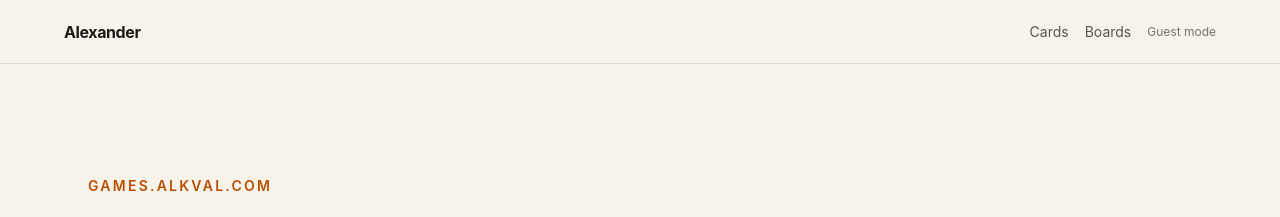
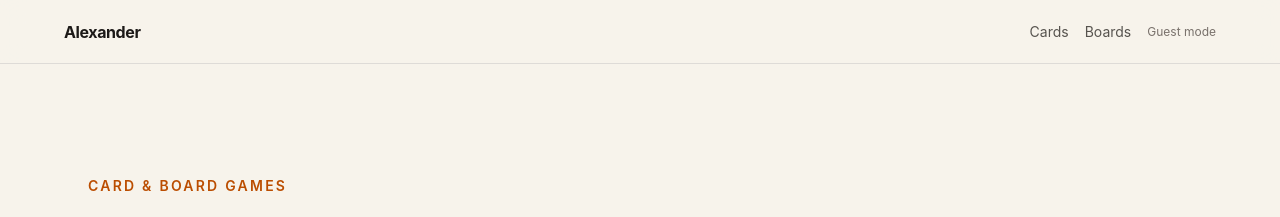
Before and after one commit to alkval/games-platform, a React (Vite) app: page / in a window 1280 px wide. Shown: the top 217 px of the page. Built offline with nearby package versions, Linux system fonts and the light colour scheme; no server answers; what boardgame.io would draw is missing.

Commit message:
remove the domain from the homepage branding

```diff
--- a/src/client/pages/HomePage.tsx
+++ b/src/client/pages/HomePage.tsx
@@ -5,7 +5,7 @@ export function HomePage() {
   return (
     <main className="mx-auto max-w-6xl px-6 py-20 sm:py-28">
       <motion.div initial={{ opacity: 0, y: 16 }} animate={{ opacity: 1, y: 0 }} transition={{ duration: 0.45 }}>
-        <p className="mb-4 text-sm font-semibold uppercase tracking-[0.16em] text-amber-700">games.alkval.com</p>
+        <p className="mb-4 text-sm font-semibold uppercase tracking-[0.16em] text-amber-700">Card &amp; board games</p>
         <h1 className="max-w-4xl text-5xl font-bold tracking-tight sm:text-7xl">Pick a game. Invite a friend. Start playing.</h1>
         <p className="mt-6 max-w-2xl text-lg text-stone-600">
           A small collection of card and board games for quick matches with friends.
```
